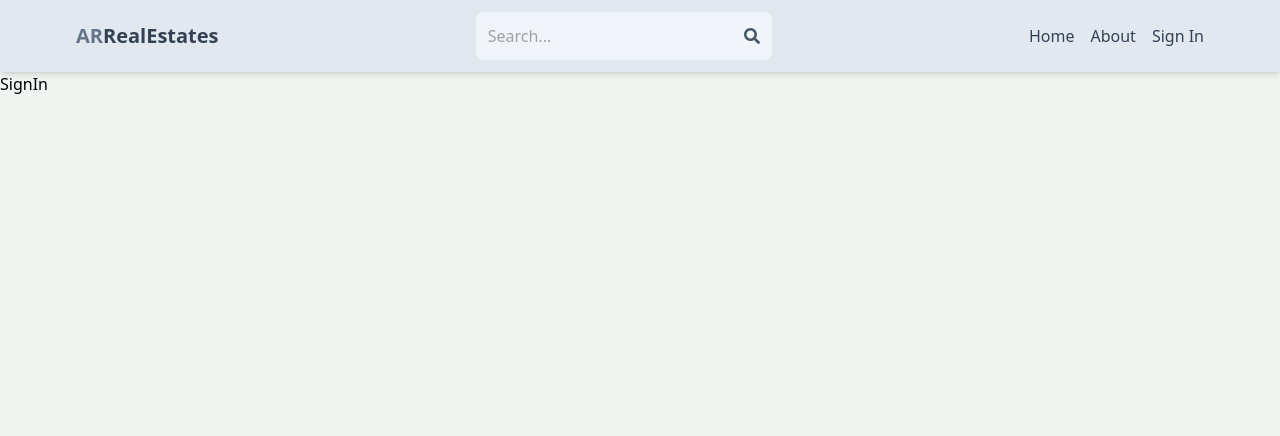
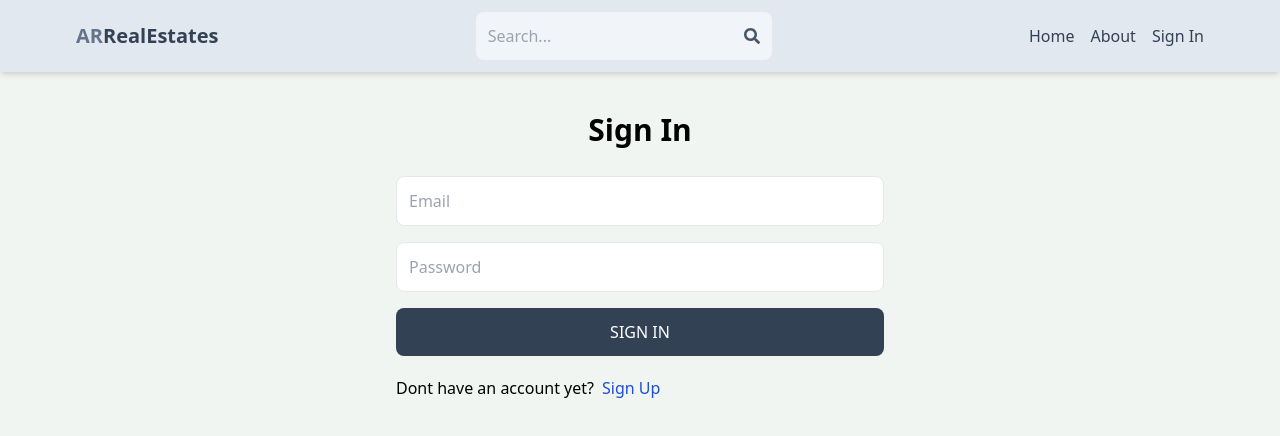
Before and after one commit to AR-Script/AR-Real-Estates, a React (Vite) app in the folder client/: page /sign-in in a window 1280 px wide. Shown: the top 436 px of the page. Built offline with nearby package versions, Linux system fonts and the light colour scheme.

Commit message:
Completion of Sign In page functionality

```diff
--- a/client/src/pages/SignIn.jsx
+++ b/client/src/pages/SignIn.jsx
@@ -1,7 +1,71 @@
-import React from 'react'
+import { useState } from 'react';
+import { Link, useNavigate } from 'react-router-dom';
 
 export default function SignIn() {
+
+  const [formData, setFormData] = useState({})  //keep track of all changes within a form
+  const [error, setError] = useState(null);
+  const [loading, setLoading] = useState(false);
+  const navigate = useNavigate();
+
+  const handleChange = (e) => {
+    //keep the user input without erasing within the form
+    setFormData({
+      ...formData,
+      [e.target.id]: e.target.value,
+    });
+  };
+
+  //Form submission function
+  const handleSubmit = async(e) => {
+    e.preventDefault(); //prevent refreshing the page while submitting the form
+
+    try {
+      setLoading(true); //before request set loading = true
+
+      const res = await fetch('api/auth/signin',
+      {
+        method: 'POST',
+        headers: {
+          'Content-Type': 'application/json',
+        },
+        body: JSON.stringify(formData),
+      });
+      const data = await res.json();
+      console.log(data);
+      //test if data has an error/success is false
+      if(data.success === false) {
+        setError(data.message);
+        setLoading(false);
+        return;
+      }
+      setLoading(false); //disable button if form submission successful
+      setError(null); //clear any errors if form submission successful
+      navigate('/');
+
+    } catch (error) {
+      setLoading(false);
+      setError(error.message);
+    }
+  };
+
   return (
-    <div>SignIn</div>
+    <div className='p-3 max-w-lg mx-auto'>
+      <h1 className='text-3xl text-center font-semibold my-7'>Sign In</h1>
+      <form onSubmit={handleSubmit} className='flex flex-col gap-4'>
+        <input type="email" placeholder='Email' className='border p-3 rounded-lg' id='email'onChange={handleChange}/>
+        <input type="password" placeholder='Password' className='border p-3 rounded-lg' id='password'onChange={handleChange}/>
+        <button disabled={loading} className='bg-slate-700 text-white p-3 rounded-lg uppercase hover:opacity-95 disabled:opacity-80'>
+          {loading ? 'Logging you in!' : 'Sign In'}
+        </button>
+      </form>
+      <div className='flex gap-2 mt-5'>
+        <p>Dont have an account yet?</p>
+        <Link to={"/sign-up"}>
+          <span className='text-blue-700'>Sign Up</span>
+        </Link>
+      </div>
+      {error && <p className='text-red-500 mt-5'>{error}</p>}
+    </div>
   )
 }
```
